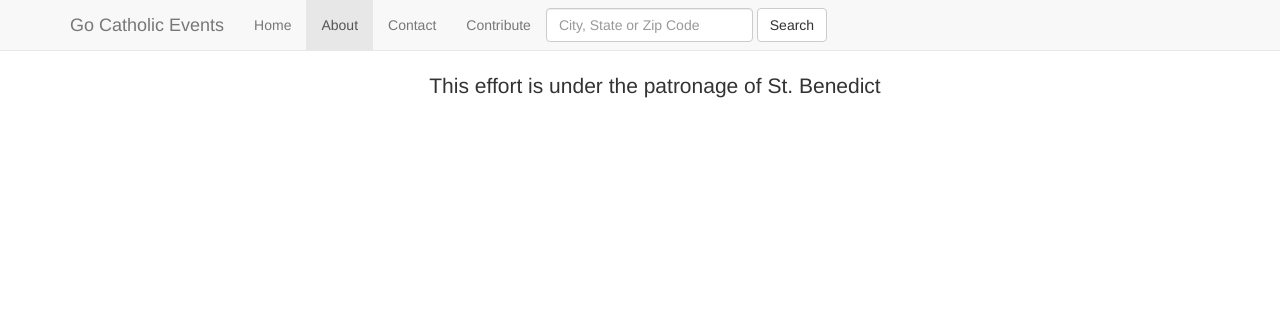
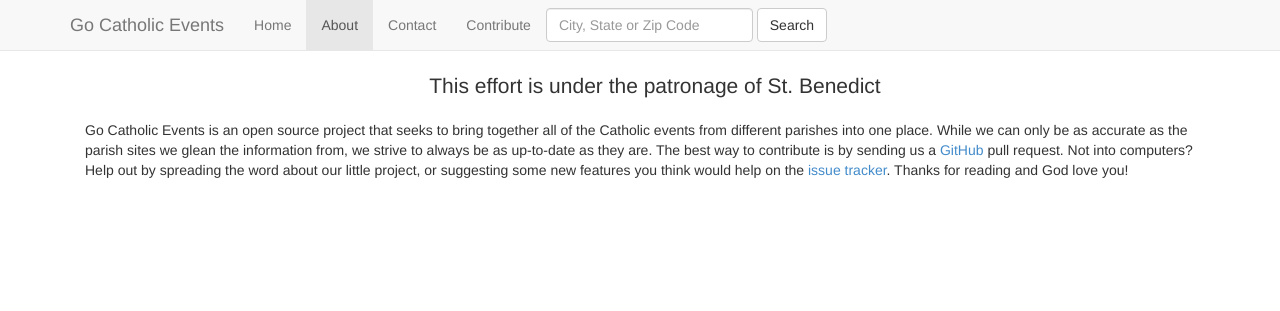
Before and after one commit to salutarismedia/gocatholicevents, a PHP site: template www/application/views/about.php in a window 1280 px wide. Shown: the top 311 px of the page. Run offline with PHP 8.4, Linux system fonts and the light colour scheme; the template is opened without the code that fills it, so the values that code supplies are empty; some libraries are stand-ins or nearby versions.

Commit message:
adding message to about page

```diff
--- a/www/application/views/about.php
+++ b/www/application/views/about.php
@@ -2,8 +2,20 @@
 
 <div class="container">
 
-	<p class="lead text-center">This effort is under the patronage of St. Benedict</p>
-	<p class=""></p>
+	<p class="lead text-center">This effort is under the patronage of St.
+		Benedict</p>
+	Go Catholic Events is an open source project that seeks to bring
+	together all of the Catholic events from different parishes into one
+	place. While we can only be as accurate as the parish sites we glean
+	the information from, we strive to always be as up-to-date as they are.
+	The best way to contribute is by sending us a <a
+		href="https://github.com/salutarismedia/gocatholicevents"
+		target="_blank">GitHub</a> pull request. Not into computers? Help out
+	by spreading the word about our little project, or suggesting some new
+	features you think would help on the <a
+		href="https://github.com/salutarismedia/gocatholicevents/issues"
+		target="_blank">issue tracker</a>. Thanks for reading and God love
+	you!
 </div>
 
 <?php require_once("footer.php")?>
```
